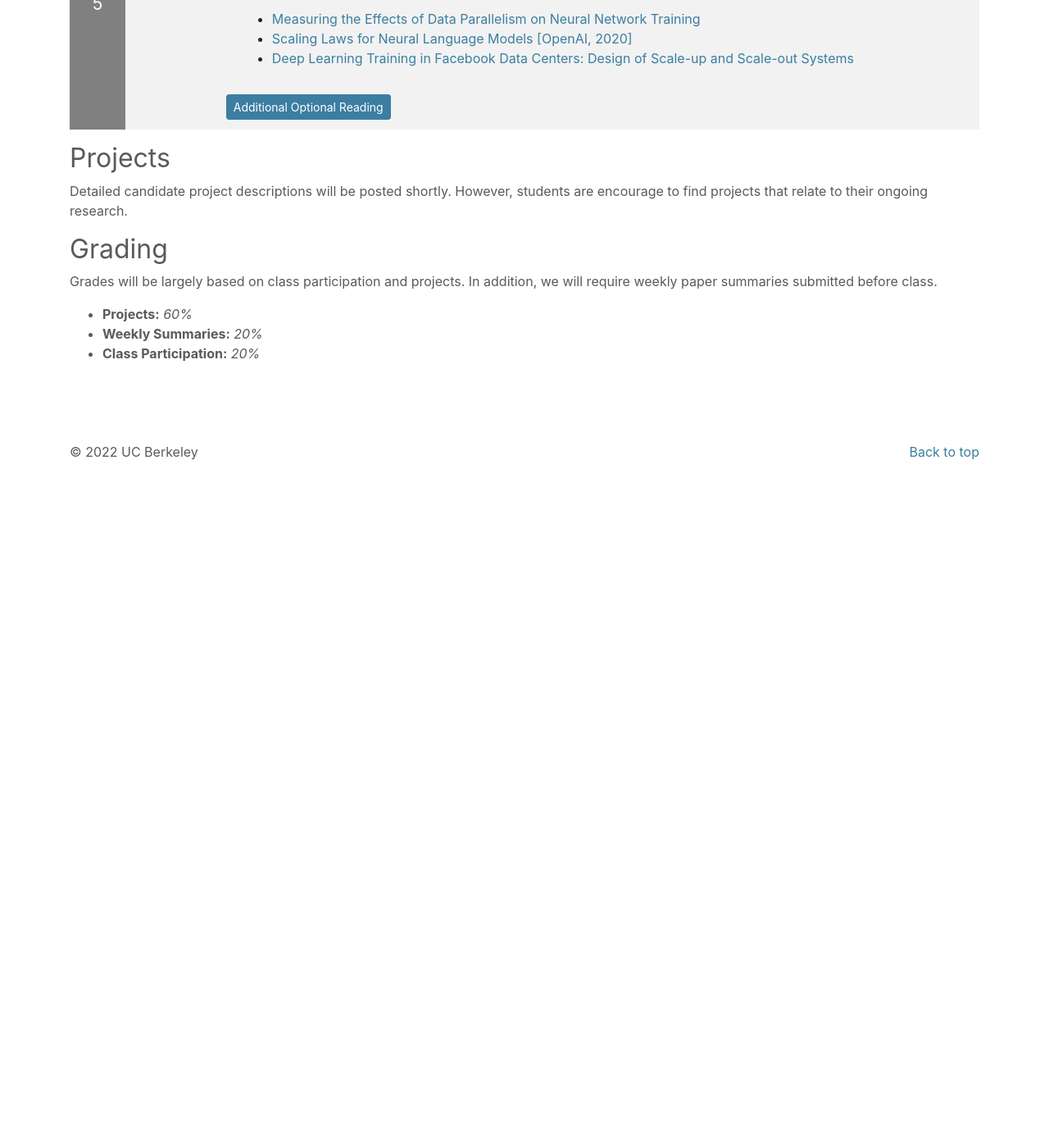
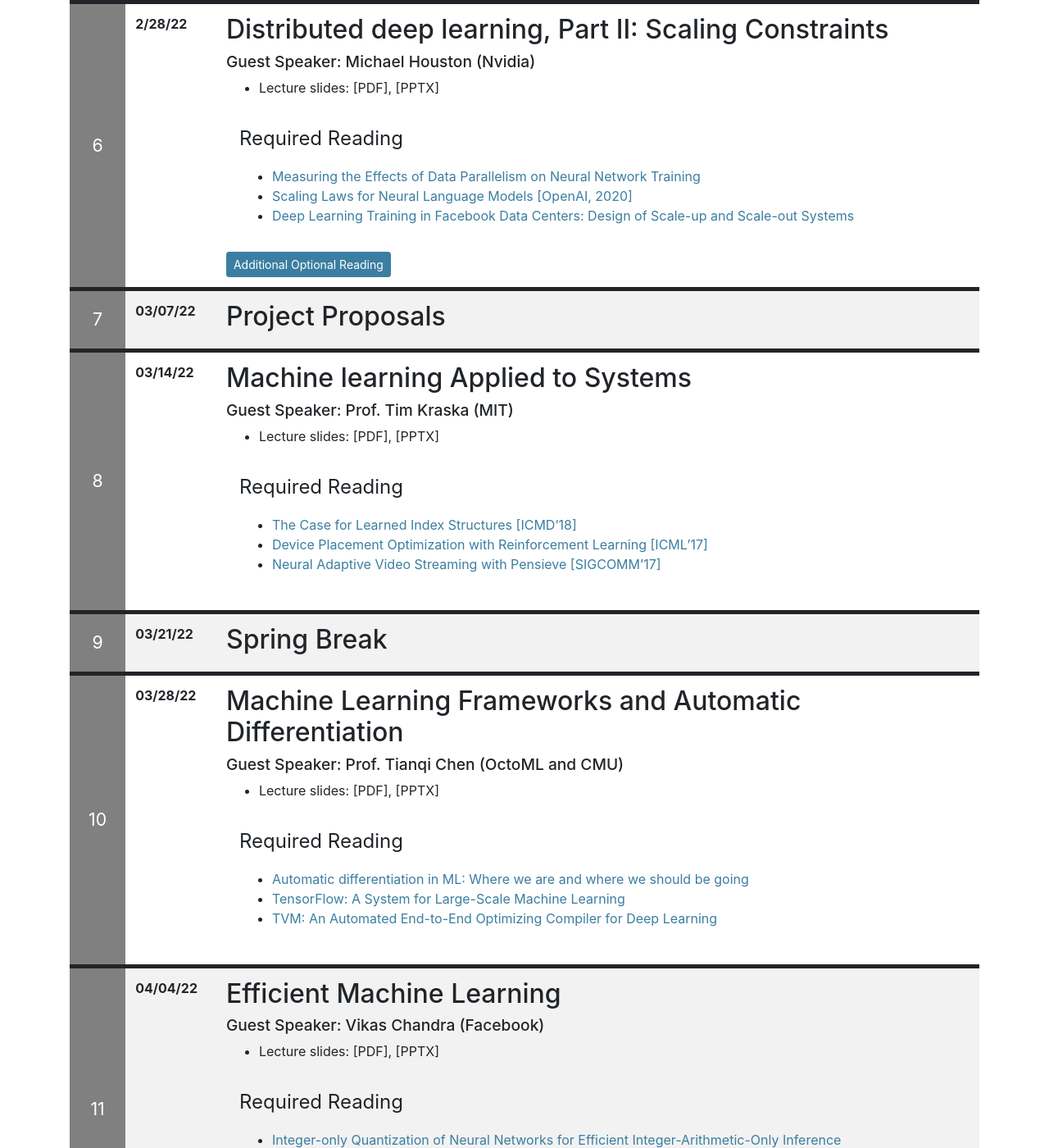
Before and after one commit to ucbrise/cs294-ai-sys-sp22, a Jekyll site: the page built from index.md, in a window 1280 px wide and 1400 px high, scrolled down 2737 px. Shown: the whole window at 82% size. Built offline with Jekyll 4.4.1, drawn with Linux system fonts in a browser that asks for light colours; nearby versions of some CDN libraries; our own code applies the rules of GitHub Pages for plain Markdown files; before the commit the page ends 3316 px from its top, so only the background shows below that; some of the changed text lies outside the part shown.

Commit message:
first draft of the lectures along with the tentative reading material

```diff
--- a/index.md
+++ b/index.md
@@ -45,6 +45,17 @@ develop a deeper understanding of how to evaluate and review research and hopefu
 2/07/22
 2/14/22
 2/21/22
+2/28/22
+03/07/22
+03/14/22
+03/21/22
+03/28/22
+04/04/22
+04/11/22
+04/18/22
+04/25/22
+05/02/22
+05/09/22
 {% endcapture %}
 {% assign dates = dates | split: " " %}
 
@@ -87,7 +98,8 @@ This lecture will be an overview of the class, requirements, and an introduction
 
 {% include syllabus_entry %}
 [//]: <> (lecture 2)
-## Big Data Systems
+# Big Data Systems
+### Guest Speaker: Reynold Xin (Databricks)
 
 * Lecture slides: [PDF], [PPTX]
 
@@ -108,7 +120,8 @@ This lecture will be an overview of the class, requirements, and an introduction
 
 {% include syllabus_entry %}
 [//]: <> (lecture 3)
-## Lecture 3
+# Hardware for Machine Learning
+### Guest Speaker: Prof. Sophia Shao (UC Berkeley)
 
 * Lecture slides: [PDF], [PPTX]
 
@@ -128,7 +141,7 @@ This lecture will be an overview of the class, requirements, and an introduction
 
 {% include syllabus_entry %}
 [//]: <> (lecture 4)
-## Lecture 4
+# Distributed deep learning, Part I: Systems
 
 * Lecture slides: [PDF], [PPTX]
 
@@ -148,8 +161,13 @@ This lecture will be an overview of the class, requirements, and an introduction
 </div>
 
 {% include syllabus_entry %}
+# Holiday (Presidents Day)
+
+
+{% include syllabus_entry %}
 [//]: <> (lecture 5)
-## Lecture 5
+# Distributed deep learning, Part II: Scaling Constraints
+### Guest Speaker: Michael Houston (Nvidia)
 
 * Lecture slides: [PDF], [PPTX]
 
@@ -168,6 +186,130 @@ This lecture will be an overview of the class, requirements, and an introduction
 * [Scaling Vision Transformers](https://arxiv.org/pdf/2106.04560.pdf)
 </div>
 </div>
+
+{% include syllabus_entry %}
+[//]: <> (lecture 6)
+# Project Proposals
+
+{% include syllabus_entry %}
+[//]: <> (lecture 7)
+# Machine learning Applied to Systems
+### Guest Speaker: Prof. Tim Kraska (MIT)
+
+* Lecture slides: [PDF], [PPTX]
+
+<div class="reading">
+
+<div class="required_reading" markdown="1">
+* [The Case for Learned Index Structures [ICMD’18]](https://arxiv.org/abs/1712.01208)
+* [Device Placement Optimization with Reinforcement Learning [ICML’17]](https://arxiv.org/pdf/1706.04972.pdf)
+* [Neural Adaptive Video Streaming with Pensieve [SIGCOMM’17]](https://people.csail.mit.edu/hongzi/content/publications/Pensieve-Sigcomm17.pdf)
+</div>
+
+</div>
+
+{% include syllabus_entry %}
+# Spring Break
+
+{% include syllabus_entry %}
+[//]: <> (lecture 8)
+# Machine Learning Frameworks and Automatic Differentiation
+### Guest Speaker: Prof. Tianqi Chen (OctoML and CMU)
+
+* Lecture slides: [PDF], [PPTX]
+
+<div class="reading">
+
+<div class="required_reading" markdown="1">
+* [Automatic differentiation in ML: Where we are and where we should be going](https://papers.nips.cc/paper/8092-automatic-differentiation-in-ml-where-we-are-and-where-we-should-be-going)
+* [TensorFlow: A System for Large-Scale Machine Learning](https://www.usenix.org/system/files/conference/osdi16/osdi16-abadi.pdf)
+* [TVM: An Automated End-to-End Optimizing Compiler for Deep Learning](https://arxiv.org/abs/1802.04799)
+</div>
+
+</div>
+
+
+{% include syllabus_entry %}
+[//]: <> (lecture 9)
+# Efficient Machine Learning
+### Guest Speaker: Vikas Chandra (Facebook)
+
+* Lecture slides: [PDF], [PPTX]
+
+<div class="reading">
+
+<div class="required_reading" markdown="1">
+* [Integer-only Quantization of Neural Networks for Efficient Integer-Arithmetic-Only Inference](https://arxiv.org/pdf/1712.05877.pdf)
+* [The Lottery Ticket Hypothesis: Finding Sparse, Trainable Neural Networks](https://arxiv.org/pdf/1803.03635.pdf)
+* [FBNet: Hardware-Aware Efficient ConvNet Design via Differentiable Neural Architecture Search](https://arxiv.org/abs/1812.03443)
+</div>
+
+<div class="optional_reading" markdown="1">
+* [The state of sparsity in deep neural networks](https://arxiv.org/pdf/1902.09574.pdf)
+* [Quantization and training of neural networks for efficient integer-arithmetic-only inference](http://openaccess.thecvf.com/content_cvpr_2018/papers/Jacob_Quantization_and_Training_CVPR_2018_paper.pdf)
+* [Sparsity in Deep Learning: Pruning and growth for efficient inference and training in neural networks](https://arxiv.org/pdf/2102.00554.pdf)
+</div>
+</div>
+
+
+{% include syllabus_entry %}
+[//]: <> (lecture 10)
+# Fundamentals of Machine Learning in the Cloud, the Modern Data Stack
+### Guest Speaker: Prof. Matei Zaharia (Databricks and Stanford)
+
+* Lecture slides: [PDF], [PPTX]
+
+{% include syllabus_entry %}
+[//]: <> (lecture 11)
+# Benchmarking Machine Learning Workloads
+### Guest Speaker: Prof. Vijay Reddi (Harvard)
+
+* Lecture slides: [PDF], [PPTX]
+
+<div class="reading">
+
+<div class="required_reading" markdown="1">
+* [MLPerf Training Benchmark](https://proceedings.mlsys.org/paper/2020/hash/02522a2b2726fb0a03bb19f2d8d9524d-Abstract.html)
+* [MLPerf Inference Benchmark](https://arxiv.org/pdf/1911.02549.pdf)
+* [Benchmark Analysis of Representative Deep Neural Network Architectures](https://arxiv.org/pdf/1810.00736.pdf)
+</div>
+
+</div>
+
+{% include syllabus_entry %}
+[//]: <> (lecture 12)
+# Machine learning and Security
+
+* Lecture slides: [PDF], [PPTX]
+
+<div class="reading">
+<div class="required_reading" markdown="1">
+
+* [Communication-Efficient Learning of Deep Networks from Decentralized Data](https://arxiv.org/pdf/1602.05629.pdf)
+* [Privacy Accounting and Quality Control in the Sage Differentially Private ML Platform](https://arxiv.org/pdf/1909.01502.pdf)
+* [Slalom: Fast, Verifiable and Private Execution of Neural Networks in Trusted Hardware](https://arxiv.org/abs/1806.03287)
+
+</div>
+<div class="optional_reading" markdown="1">
+
+* [Helen: Maliciously Secure Coopetitive Learning for Linear Models](https://people.eecs.berkeley.edu/~wzheng/helen_ieeesp.pdf)
+* [Faster CryptoNets: Leveraging Sparsity for Real-World Encrypted Inference](https://arxiv.org/abs/1811.09953)
+* [Rendered Insecure: GPU Side Channel Attacks are Practical](https://www.cs.ucr.edu/~zhiyunq/pub/ccs18_gpu_side_channel.pdf)
+* [The Algorithmic Foundations of Differential Privacy](https://www.cis.upenn.edu/~aaroth/Papers/privacybook.pdf)
+* [Federated Learning: Collaborative Machine Learning without Centralized Training Data](https://ai.googleblog.com/2017/04/federated-learning-collaborative.html)
+* [Federated Learning at Google ... A comic strip?](https://federated.withgoogle.com)
+* [SecureML: A System for Scalable Privacy-Preserving Machine Learning](https://eprint.iacr.org/2017/396.pdf)
+* More reading coming soon ...
+</div>
+</div>
+
+
+{% include syllabus_entry %}
+# RRR Week
+
+{% include syllabus_entry %}
+# Project Presentations
+
 
 </td>
 </tr>
```
